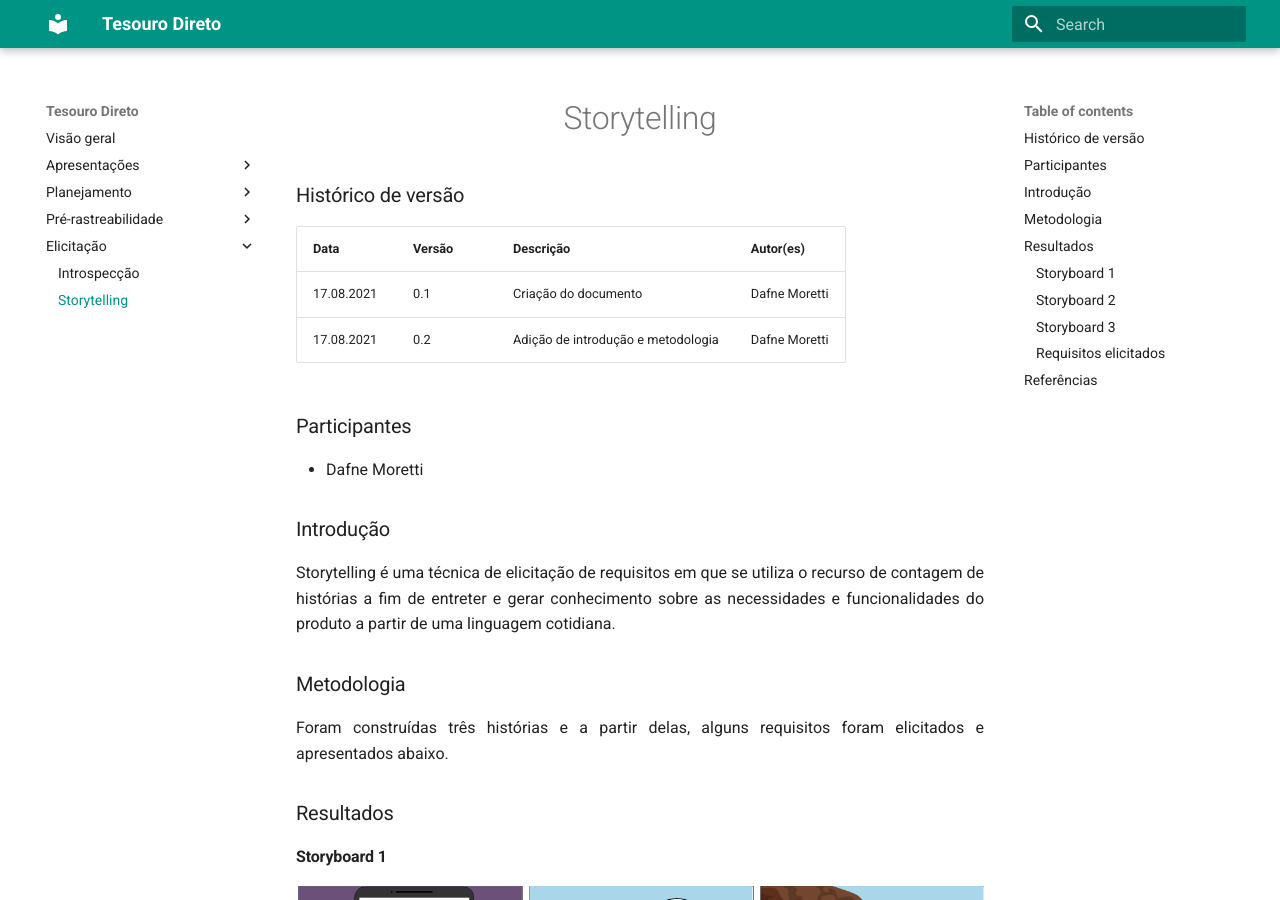
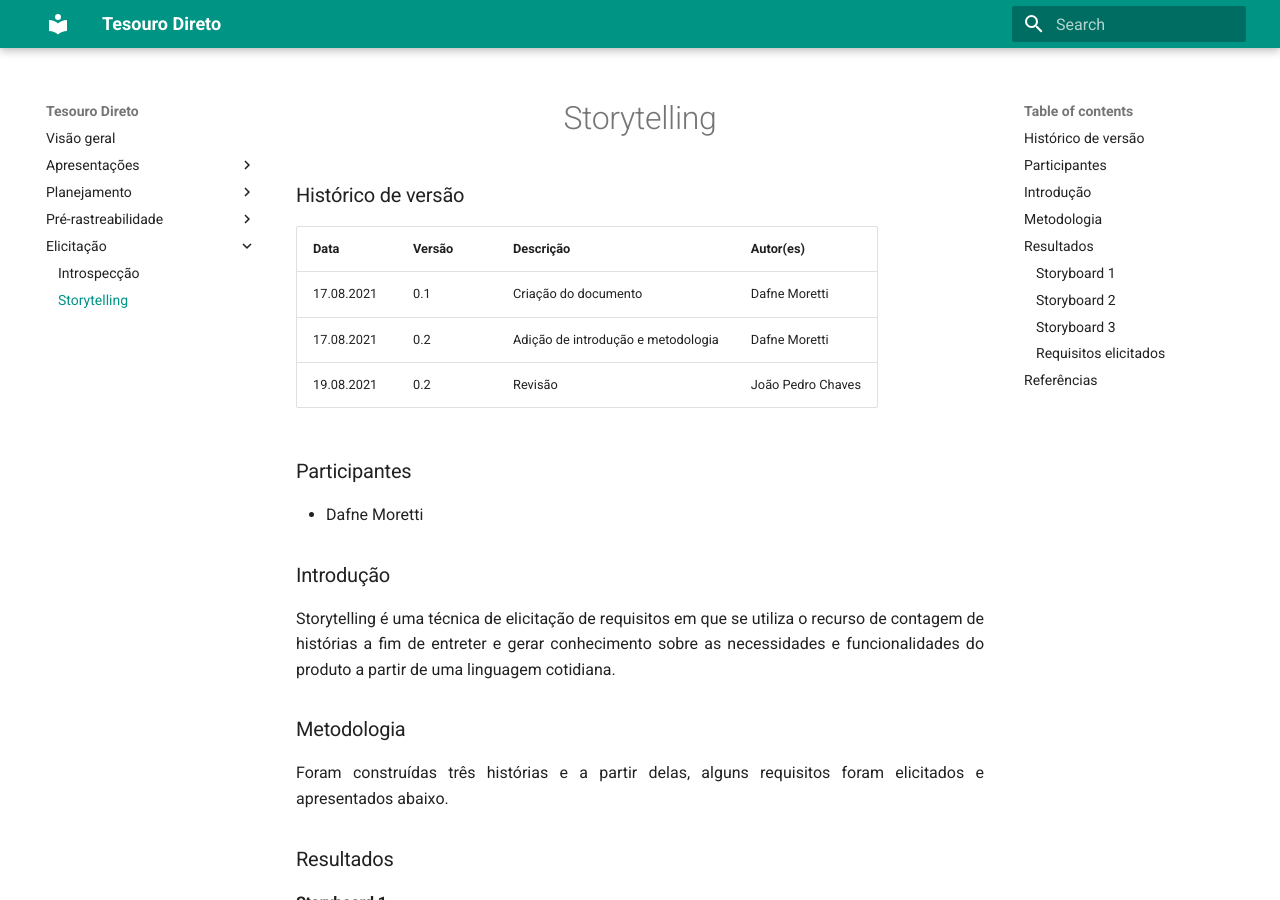
Before and after one commit to mibasFerraz/2021.1-TesouroDireto, an MkDocs documentation site: the page built from docs/storytelling.md, in a window 1280 px wide and 900 px high. Built offline with MkDocs 1.6.1 and Material for MkDocs 9.7.7, drawn with Linux system fonts in a browser that asks for light colours.

Commit message:
Revisão do documento.
Signed-off-by: JPedroCh <jpaschaves@gmail.com>

```diff
--- a/docs/storytelling.md
+++ b/docs/storytelling.md
@@ -7,6 +7,7 @@
 | -- | -- | -- | -- |
 | 17.08.2021 | 0.1 | Criação do documento | Dafne Moretti |
 | 17.08.2021 | 0.2 | Adição de introdução e metodologia | Dafne Moretti |
+| 19.08.2021 | 0.2 | Revisão | João Pedro Chaves |
 
 ### Participantes
 
```
